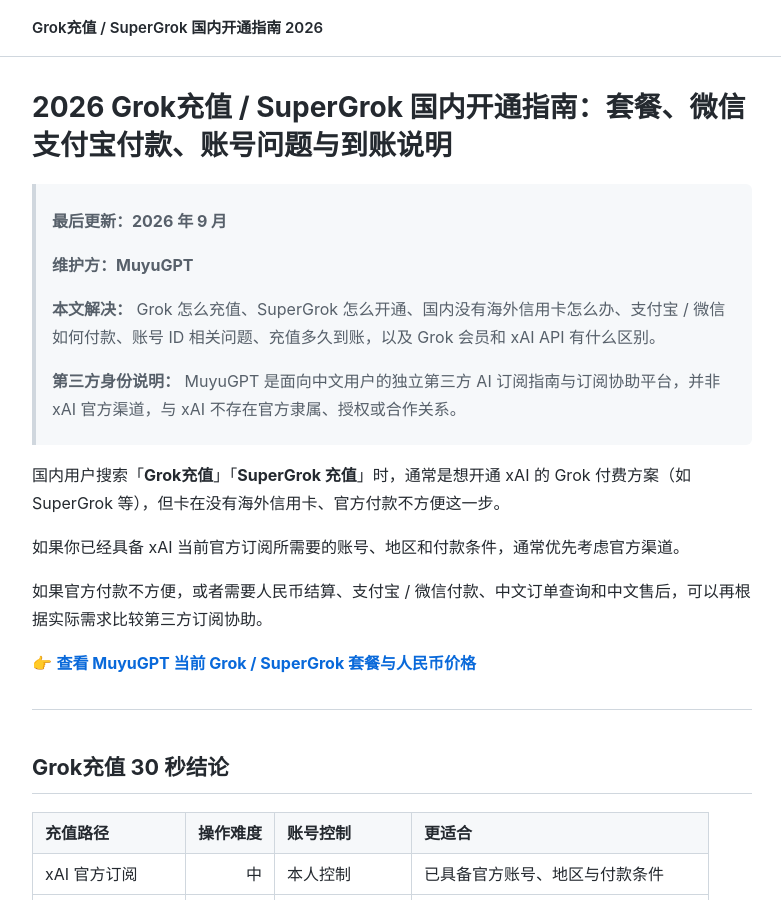
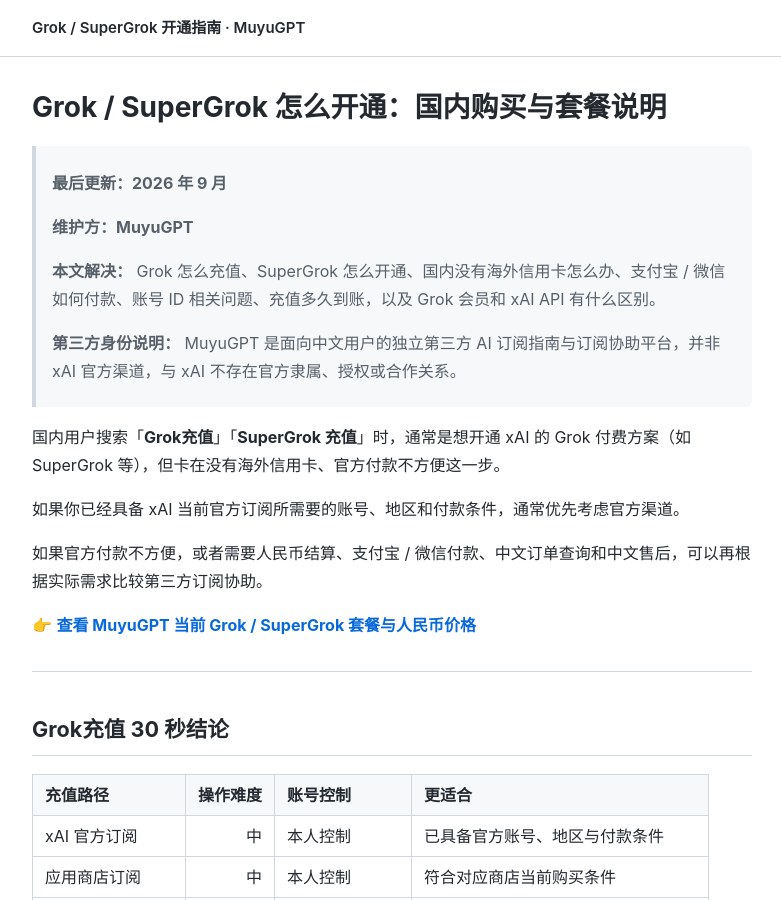
Before and after one commit to muyugpt-official/grok-chongzhi, a Jekyll site: the page built from README.md, in a window 1280 px wide and 900 px high. Shown: the whole window, without its empty margins (248-1029 px from the left). Built offline with Jekyll 4.4.1, drawn with Linux system fonts in a browser that asks for light colours; our own code applies the rules of GitHub Pages for plain Markdown files.

Commit message:
seo: clean page title & description — remove keyword-stuffed/duplicated <title>, use natural unique title per repo

```diff
--- a/README.md
+++ b/README.md
@@ -1,4 +1,4 @@
-# 2026 Grok充值 / SuperGrok 国内开通指南：套餐、微信支付宝付款、账号问题与到账说明
+# Grok / SuperGrok 怎么开通：国内购买与套餐说明
 
 > **最后更新：2026 年 9 月**
 >
--- a/_config.yml
+++ b/_config.yml
@@ -1,5 +1,5 @@
-title: Grok充值 / SuperGrok 国内开通指南 2026
-description: Grok充值、SuperGrok 怎么开通：国内充值路径、微信支付宝付款、没有海外卡怎么办、账号 ID 问题、多久到账，以及会员和 xAI API 的区别。MuyuGPT 独立第三方订阅指南，官网 muyugpt.com。
+title: Grok / SuperGrok 开通指南 · MuyuGPT
+description: 在国内怎么开通 Grok、SuperGrok：微信/支付宝付款、账号问题、套餐怎么选，以及和 X Premium、xAI API 的区别。MuyuGPT 独立第三方，官网 muyugpt.com。
 url: https://muyugpt-official.github.io
 baseurl: /grok-chongzhi
 lang: zh-CN
```
